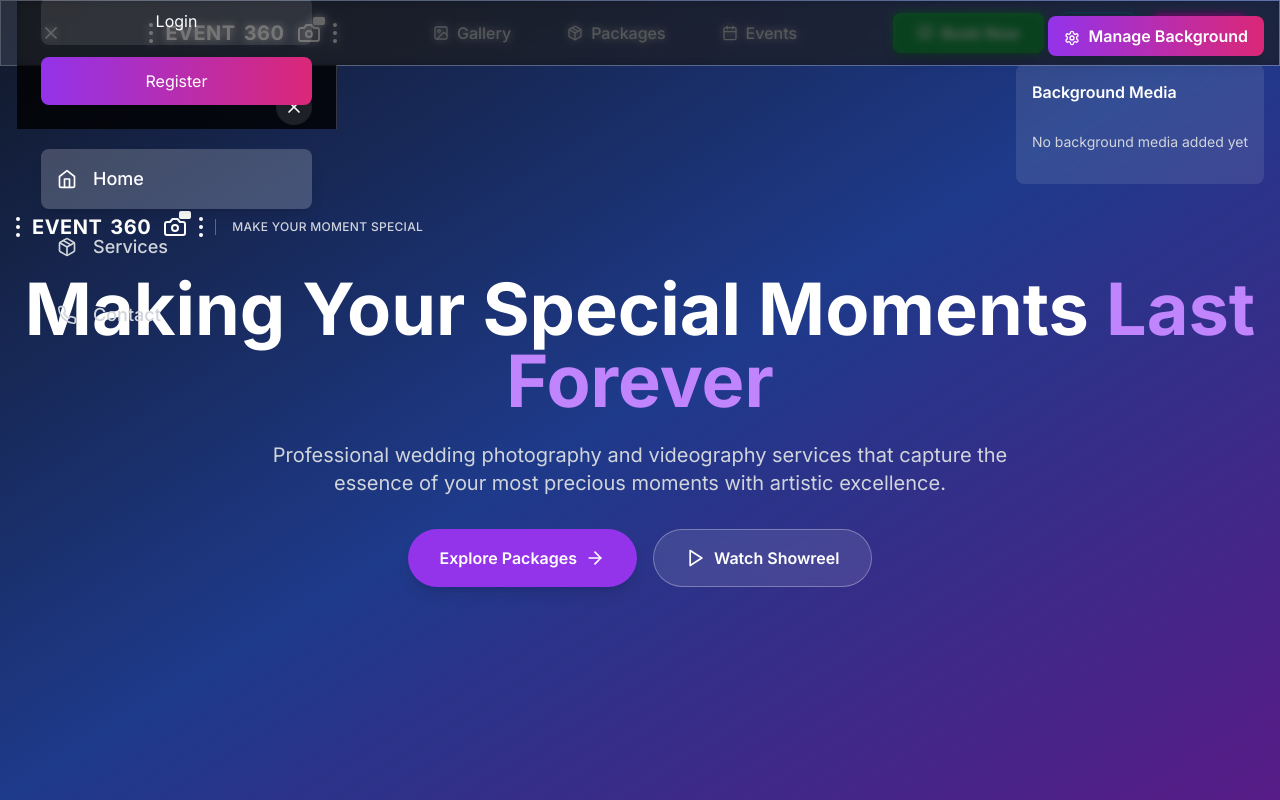
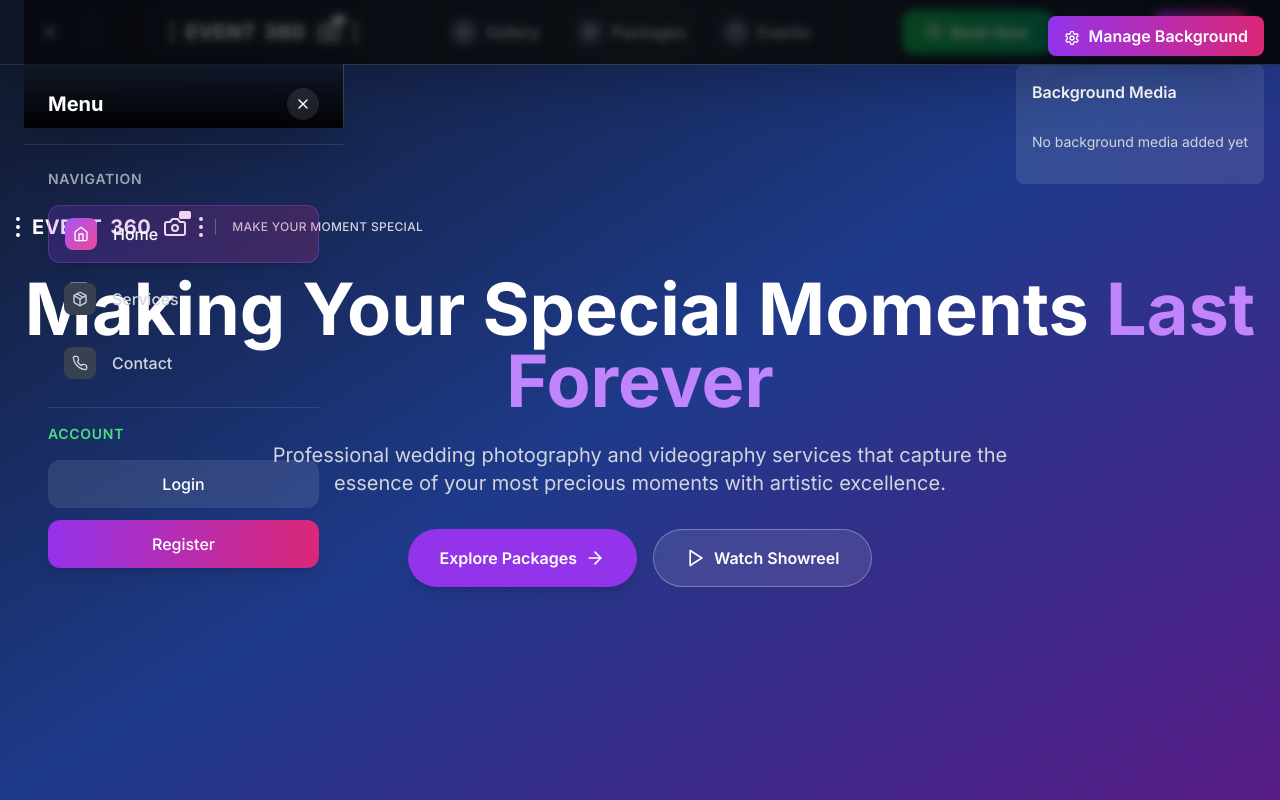
Before and after one commit to Rokibul-Islam-Robi/Event360, a React (Vite) app in the folder client/: page / in a window 1280 px wide. Both pictures are taken after a click on the button 51 px from the left and 33 px from the top of the page. Shown: the top 800 px of the page. Built offline with nearby package versions, Linux system fonts and the light colour scheme.

Commit message:
Redesign navigation with modern corporate styling, fix conflicts, improve spacing and organization

```diff
--- a/client/src/components/MenuBar.jsx
+++ b/client/src/components/MenuBar.jsx
@@ -10,13 +10,14 @@ import {
   Package,
   Phone,
   Camera,
-  Palette
+  Palette,
+  User,
+  LogOut
 } from 'lucide-react'
-import Logo from './Logo'
 
 const MenuBar = () => {
   const [isOpen, setIsOpen] = useState(false)
-  const { user, isAuthenticated, isAdmin } = useAuth()
+  const { user, isAuthenticated, isAdmin, logout } = useAuth()
   const location = useLocation()
 
   const navItems = [
@@ -31,12 +32,17 @@ const MenuBar = () => {
     setIsOpen(!isOpen)
   }
 
+  const handleLogout = () => {
+    logout()
+    setIsOpen(false)
+  }
+
   return (
     <>
       {/* Burger Menu Button */}
       <button
         onClick={handleMenuToggle}
-        className="p-2 rounded-lg text-gray-300 hover:text-white hover:bg-white/10 transition-all duration-200"
+        className="p-2 rounded-lg text-gray-300 hover:text-white hover:bg-white/10 transition-all duration-200 group"
       >
         <motion.div
           animate={isOpen ? { rotate: 180 } : { rotate: 0 }}
@@ -74,20 +80,28 @@ const MenuBar = () => {
                 stiffness: 300,
                 damping: 30
               }}
-               className="fixed top-16 left-0 h-full w-80 max-w-[80vw] bg-black/80 backdrop-blur-xl border-r border-white/20 z-50"
+              className="fixed top-16 left-0 h-full w-80 max-w-[80vw] bg-gradient-to-b from-gray-900/95 to-black/95 backdrop-blur-xl border-r border-white/20 z-50 shadow-2xl"
             >
-              {/* Close Button */}
-              <div className="flex justify-end p-6">
+              {/* Header */}
+              <div className="p-6 border-b border-white/10">
+                <div className="flex items-center justify-between">
+                  <h2 className="text-xl font-bold text-white">Menu</h2>
                   <button
                     onClick={() => setIsOpen(false)}
                     className="p-2 rounded-full bg-white/10 hover:bg-white/20 transition-all duration-200"
                   >
-                  <X className="w-5 h-5 text-white" />
+                    <X className="w-4 h-4 text-white" />
                   </button>
                 </div>
+              </div>
 
-              {/* Menu Items */}
-              <nav className="px-6 space-y-2">
+              {/* Main Navigation */}
+              <div className="p-6 space-y-4">
+                {/* Primary Navigation */}
+                <div className="space-y-2">
+                  <h3 className="text-sm font-semibold text-gray-400 uppercase tracking-wider mb-4">
+                    Navigation
+                  </h3>
                   {navItems.map((item, index) => {
                     const Icon = item.icon
                     return (
@@ -103,20 +117,27 @@ const MenuBar = () => {
                         <Link
                           to={item.path}
                           onClick={() => setIsOpen(false)}
-                        className={`flex items-center space-x-4 px-4 py-4 rounded-lg transition-all duration-300 font-medium group ${
+                          className={`flex items-center space-x-4 px-4 py-3 rounded-xl transition-all duration-300 font-medium group ${
                             isActive(item.path)
-                            ? 'text-white bg-white/20 shadow-lg'
+                              ? 'text-white bg-gradient-to-r from-purple-600/20 to-pink-600/20 border border-purple-500/30 shadow-lg'
                               : 'text-gray-300 hover:text-white hover:bg-white/10'
                           }`}
                         >
-                        <Icon className="w-5 h-5 group-hover:scale-110 transition-transform duration-200" />
-                        <span className="text-lg">{item.name}</span>
+                          <div className={`p-2 rounded-lg transition-all duration-200 ${
+                            isActive(item.path)
+                              ? 'bg-gradient-to-br from-purple-500 to-pink-500'
+                              : 'bg-gray-700 group-hover:bg-gray-600'
+                          }`}>
+                            <Icon className="w-4 h-4" />
+                          </div>
+                          <span className="text-base">{item.name}</span>
                         </Link>
                       </motion.div>
                     )
                   })}
+                </div>
 
-                {/* Admin Settings Button */}
+                {/* Admin Section */}
                 {isAdmin && (
                   <motion.div
                     initial={{ opacity: 0, x: -20 }}
@@ -125,14 +146,20 @@ const MenuBar = () => {
                       delay: navItems.length * 0.1,
                       duration: 0.3
                     }}
+                    className="pt-4 border-t border-white/10"
                   >
+                    <h3 className="text-sm font-semibold text-purple-400 uppercase tracking-wider mb-4">
+                      Admin
+                    </h3>
                     <Link
                       to="/manage-background"
                       onClick={() => setIsOpen(false)}
-                      className="flex items-center space-x-4 px-4 py-4 rounded-lg transition-all duration-300 font-medium text-purple-300 hover:text-purple-200 hover:bg-purple-500/20 group"
+                      className="flex items-center space-x-4 px-4 py-3 rounded-xl transition-all duration-300 font-medium text-purple-300 hover:text-purple-200 hover:bg-purple-500/20 group"
                     >
-                      <Palette className="w-5 h-5 group-hover:scale-110 transition-transform duration-200" />
-                      <span className="text-lg">Manage Background</span>
+                      <div className="p-2 rounded-lg bg-purple-600 group-hover:bg-purple-500 transition-all duration-200">
+                        <Palette className="w-4 h-4" />
+                      </div>
+                      <span className="text-base">Manage Background</span>
                     </Link>
                   </motion.div>
                 )}
@@ -146,10 +173,13 @@ const MenuBar = () => {
                       delay: (navItems.length + (isAdmin ? 1 : 0)) * 0.1,
                       duration: 0.3
                     }}
-                    className="pt-6 border-t border-white/20"
+                    className="pt-4 border-t border-white/10"
                   >
-                    <div className="flex items-center space-x-3 px-4 py-3">
-                      <div className="w-10 h-10 bg-gradient-to-br from-purple-500 to-pink-500 rounded-full flex items-center justify-center">
+                    <h3 className="text-sm font-semibold text-blue-400 uppercase tracking-wider mb-4">
+                      Account
+                    </h3>
+                    <div className="flex items-center space-x-3 px-4 py-3 mb-4">
+                      <div className="w-10 h-10 bg-gradient-to-br from-blue-500 to-purple-500 rounded-full flex items-center justify-center">
                         <Camera className="w-5 h-5 text-white" />
                       </div>
                       <div>
@@ -157,49 +187,60 @@ const MenuBar = () => {
                         <p className="text-gray-400 text-sm">{user?.email}</p>
                       </div>
                     </div>
-                  </motion.div>
-                )}
-              </nav>
-
-              {/* Bottom Section */}
-              <div className="absolute bottom-6 left-6 right-6">
-                {isAuthenticated ? (
-                  <motion.div
-                    initial={{ opacity: 0, y: 20 }}
-                    animate={{ opacity: 1, y: 0 }}
-                    transition={{ delay: 0.5, duration: 0.3 }}
-                    className="space-y-3"
-                  >
+                    <div className="space-y-2">
                       <Link
                         to="/dashboard"
                         onClick={() => setIsOpen(false)}
-                      className="flex items-center space-x-3 px-4 py-3 rounded-lg text-gray-300 hover:text-white hover:bg-white/10 transition-all duration-200"
+                        className="flex items-center space-x-4 px-4 py-3 rounded-xl text-gray-300 hover:text-white hover:bg-white/10 transition-all duration-200"
                       >
-                      <Settings className="w-5 h-5" />
-                      <span>Dashboard</span>
+                        <div className="p-2 rounded-lg bg-gray-700">
+                          <Settings className="w-4 h-4" />
+                        </div>
+                        <span className="text-base">Dashboard</span>
                       </Link>
+                      <button
+                        onClick={handleLogout}
+                        className="flex items-center space-x-4 px-4 py-3 rounded-xl text-gray-300 hover:text-red-400 hover:bg-red-500/10 transition-all duration-200 w-full"
+                      >
+                        <div className="p-2 rounded-lg bg-gray-700">
+                          <LogOut className="w-4 h-4" />
+                        </div>
+                        <span className="text-base">Logout</span>
+                      </button>
+                    </div>
                   </motion.div>
-                ) : (
+                )}
+
+                {/* Auth Section */}
+                {!isAuthenticated && (
                   <motion.div
-                    initial={{ opacity: 0, y: 20 }}
-                    animate={{ opacity: 1, y: 0 }}
-                    transition={{ delay: 0.5, duration: 0.3 }}
-                    className="space-y-3"
+                    initial={{ opacity: 0, x: -20 }}
+                    animate={{ opacity: 1, x: 0 }}
+                    transition={{
+                      delay: navItems.length * 0.1,
+                      duration: 0.3
+                    }}
+                    className="pt-4 border-t border-white/10"
                   >
+                    <h3 className="text-sm font-semibold text-green-400 uppercase tracking-wider mb-4">
+                      Account
+                    </h3>
+                    <div className="space-y-3">
                       <Link
                         to="/login"
                         onClick={() => setIsOpen(false)}
-                      className="block w-full text-center px-4 py-3 rounded-lg bg-white/10 text-white hover:bg-white/20 transition-all duration-200"
+                        className="block w-full text-center px-4 py-3 rounded-xl bg-white/10 text-white hover:bg-white/20 transition-all duration-200 font-medium"
                       >
                         Login
                       </Link>
                       <Link
                         to="/register"
                         onClick={() => setIsOpen(false)}
-                      className="block w-full text-center px-4 py-3 rounded-lg bg-gradient-to-r from-purple-600 to-pink-600 text-white hover:from-purple-700 hover:to-pink-700 transition-all duration-200"
+                        className="block w-full text-center px-4 py-3 rounded-xl bg-gradient-to-r from-purple-600 to-pink-600 text-white hover:from-purple-700 hover:to-pink-700 transition-all duration-200 font-medium shadow-lg"
                       >
                         Register
                       </Link>
+                    </div>
                   </motion.div>
                 )}
               </div>
--- a/client/src/components/Navbar.jsx
+++ b/client/src/components/Navbar.jsx
@@ -11,7 +11,6 @@ import {
   Camera,
   Calendar,
   Package,
-  Home,
   Image,
   Phone,
   BookOpen
@@ -38,75 +37,90 @@ const Navbar = () => {
   }
 
   return (
-    <nav className="fixed top-0 left-0 right-0 z-50 glass-effect">
+    <nav className="fixed top-0 left-0 right-0 z-50 bg-gradient-to-r from-gray-900/95 via-gray-800/95 to-gray-900/95 backdrop-blur-xl border-b border-white/10 shadow-2xl">
       <div className="max-w-7xl mx-auto px-4 sm:px-6 lg:px-8">
         <div className="flex justify-between items-center h-16">
           {/* Left side - MenuBar */}
-          <div className="flex items-center space-x-4">
+          <div className="flex items-center space-x-6">
             <MenuBar />
+            <div className="hidden md:block w-px h-8 bg-white/20"></div>
           </div>
 
           {/* Center Logo */}
-          <Link to="/" className="flex items-center">
+          <Link to="/" className="flex items-center group">
+            <div className="transform group-hover:scale-105 transition-transform duration-200">
               <Logo showTagline={false} />
+            </div>
           </Link>
 
           {/* Desktop Navigation */}
-          <div className="hidden md:flex items-center space-x-6">
+          <div className="hidden md:flex items-center space-x-1">
             {navItems.map((item) => {
               const Icon = item.icon
               return (
                 <Link
                   key={item.name}
                   to={item.path}
-                  className={`flex items-center space-x-2 px-4 py-2 rounded-lg transition-all duration-200 font-medium ${
+                  className={`flex items-center space-x-2 px-4 py-2 rounded-xl transition-all duration-300 font-medium group ${
                     isActive(item.path)
-                      ? 'text-white bg-primary-600 shadow-lg'
+                      ? 'text-white bg-gradient-to-r from-purple-600/20 to-pink-600/20 border border-purple-500/30 shadow-lg'
                       : 'text-gray-300 hover:text-white hover:bg-white/10'
                   }`}
                 >
+                  <div className={`p-1.5 rounded-lg transition-all duration-200 ${
+                    isActive(item.path)
+                      ? 'bg-gradient-to-br from-purple-500 to-pink-500'
+                      : 'bg-gray-700 group-hover:bg-gray-600'
+                  }`}>
                     <Icon className="w-4 h-4" />
-                  <span>{item.name}</span>
+                  </div>
+                  <span className="font-medium">{item.name}</span>
                 </Link>
               )
             })}
           </div>
 
           {/* Action Buttons */}
-          <div className="hidden md:flex items-center space-x-4">
+          <div className="hidden md:flex items-center space-x-3">
             {/* Booking Button */}
             <Link
               to="/book-event"
-              className="bg-green-600 hover:bg-green-700 text-white px-6 py-2 rounded-lg font-semibold transition-all duration-200 shadow-lg hover:shadow-xl flex items-center space-x-2"
+              className="bg-gradient-to-r from-green-600 to-emerald-600 hover:from-green-700 hover:to-emerald-700 text-white px-6 py-2.5 rounded-xl font-semibold transition-all duration-300 shadow-lg hover:shadow-xl flex items-center space-x-2 group"
             >
-              <BookOpen className="w-4 h-4" />
+              <BookOpen className="w-4 h-4 group-hover:scale-110 transition-transform duration-200" />
               <span>Book Now</span>
             </Link>
 
             {/* Auth Buttons */}
             {isAuthenticated ? (
-              <div className="flex items-center space-x-4">
+              <div className="flex items-center space-x-3">
                 <Link
                   to="/dashboard"
-                  className="btn-outline flex items-center space-x-2"
+                  className="flex items-center space-x-2 px-4 py-2.5 rounded-xl border border-white/20 text-white hover:bg-white/10 transition-all duration-300 font-medium group"
                 >
-                  <User className="w-4 h-4" />
+                  <User className="w-4 h-4 group-hover:scale-110 transition-transform duration-200" />
                   <span>Dashboard</span>
                 </Link>
                 <button
                   onClick={handleLogout}
-                  className="btn-secondary flex items-center space-x-2"
+                  className="flex items-center space-x-2 px-4 py-2.5 rounded-xl bg-gradient-to-r from-red-600 to-pink-600 hover:from-red-700 hover:to-pink-700 text-white transition-all duration-300 font-medium group"
                 >
-                  <LogOut className="w-4 h-4" />
+                  <LogOut className="w-4 h-4 group-hover:scale-110 transition-transform duration-200" />
                   <span>Logout</span>
                 </button>
               </div>
             ) : (
-              <div className="flex items-center space-x-4">
-                <Link to="/login" className="btn-outline">
+              <div className="flex items-center space-x-3">
+                <Link
+                  to="/login"
+                  className="px-4 py-2.5 rounded-xl border border-white/20 text-white hover:bg-white/10 transition-all duration-300 font-medium"
+                >
                   Login
                 </Link>
-                <Link to="/register" className="btn-secondary">
+                <Link
+                  to="/register"
+                  className="px-4 py-2.5 rounded-xl bg-gradient-to-r from-purple-600 to-pink-600 hover:from-purple-700 hover:to-pink-700 text-white transition-all duration-300 font-medium shadow-lg"
+                >
                   Register
                 </Link>
               </div>
@@ -117,7 +131,7 @@ const Navbar = () => {
           <div className="md:hidden">
             <button
               onClick={() => setIsOpen(!isOpen)}
-              className="p-2 rounded-lg text-gray-300 hover:text-white hover:bg-white/10"
+              className="p-2 rounded-lg text-gray-300 hover:text-white hover:bg-white/10 transition-all duration-200"
             >
               {isOpen ? <X className="w-6 h-6" /> : <Menu className="w-6 h-6" />}
             </button>
@@ -132,9 +146,14 @@ const Navbar = () => {
             initial={{ opacity: 0, height: 0 }}
             animate={{ opacity: 1, height: 'auto' }}
             exit={{ opacity: 0, height: 0 }}
-            className="md:hidden glass-effect border-t border-white/20"
+            className="md:hidden bg-gradient-to-b from-gray-800/95 to-gray-900/95 backdrop-blur-xl border-t border-white/10"
           >
             <div className="px-4 py-6 space-y-4">
+              {/* Mobile Navigation Items */}
+              <div className="space-y-2">
+                <h3 className="text-sm font-semibold text-gray-400 uppercase tracking-wider mb-3">
+                  Navigation
+                </h3>
                 {navItems.map((item) => {
                   const Icon = item.icon
                   return (
@@ -142,37 +161,45 @@ const Navbar = () => {
                       key={item.name}
                       to={item.path}
                       onClick={() => setIsOpen(false)}
-                    className={`flex items-center space-x-3 px-4 py-3 rounded-lg transition-all duration-200 font-medium ${
+                      className={`flex items-center space-x-3 px-4 py-3 rounded-xl transition-all duration-300 font-medium ${
                         isActive(item.path)
-                        ? 'text-white bg-primary-600 shadow-lg'
+                          ? 'text-white bg-gradient-to-r from-purple-600/20 to-pink-600/20 border border-purple-500/30'
                           : 'text-gray-300 hover:text-white hover:bg-white/10'
                       }`}
                     >
-                    <Icon className="w-5 h-5" />
+                      <div className={`p-2 rounded-lg ${
+                        isActive(item.path)
+                          ? 'bg-gradient-to-br from-purple-500 to-pink-500'
+                          : 'bg-gray-700'
+                      }`}>
+                        <Icon className="w-4 h-4" />
+                      </div>
                       <span>{item.name}</span>
                     </Link>
                   )
                 })}
+              </div>
 
               {/* Mobile Action Buttons */}
-              <div className="pt-4 border-t border-white/20 space-y-3">
+              <div className="pt-4 border-t border-white/10 space-y-3">
                 <Link
                   to="/book-event"
                   onClick={() => setIsOpen(false)}
-                  className="bg-green-600 hover:bg-green-700 text-white px-6 py-3 rounded-lg font-semibold transition-all duration-200 shadow-lg hover:shadow-xl flex items-center justify-center space-x-2 w-full"
+                  className="bg-gradient-to-r from-green-600 to-emerald-600 hover:from-green-700 hover:to-emerald-700 text-white px-6 py-3 rounded-xl font-semibold transition-all duration-300 shadow-lg hover:shadow-xl flex items-center justify-center space-x-2 w-full"
                 >
                   <BookOpen className="w-4 h-4" />
                   <span>Book Now</span>
                 </Link>
               </div>
 
-              <div className="pt-4 border-t border-white/20">
+              {/* Mobile Auth Section */}
+              <div className="pt-4 border-t border-white/10">
                 {isAuthenticated ? (
                   <div className="space-y-3">
                     <Link
                       to="/dashboard"
                       onClick={() => setIsOpen(false)}
-                      className="flex items-center space-x-3 px-4 py-3 rounded-lg text-gray-300 hover:text-white hover:bg-white/10"
+                      className="flex items-center space-x-3 px-4 py-3 rounded-xl text-gray-300 hover:text-white hover:bg-white/10"
                     >
                       <User className="w-5 h-5" />
                       <span>Dashboard</span>
@@ -182,7 +209,7 @@ const Navbar = () => {
                         handleLogout()
                         setIsOpen(false)
                       }}
-                      className="flex items-center space-x-3 px-4 py-3 rounded-lg text-gray-300 hover:text-red-400 hover:bg-red-500/10 w-full"
+                      className="flex items-center space-x-3 px-4 py-3 rounded-xl text-gray-300 hover:text-red-400 hover:bg-red-500/10 w-full"
                     >
                       <LogOut className="w-5 h-5" />
                       <span>Logout</span>
@@ -193,14 +220,14 @@ const Navbar = () => {
                     <Link
                       to="/login"
                       onClick={() => setIsOpen(false)}
-                      className="btn-outline w-full justify-center"
+                      className="block w-full text-center px-4 py-3 rounded-xl border border-white/20 text-white hover:bg-white/10 transition-all duration-200"
                     >
                       Login
                     </Link>
                     <Link
                       to="/register"
                       onClick={() => setIsOpen(false)}
-                      className="btn-secondary w-full justify-center"
+                      className="block w-full text-center px-4 py-3 rounded-xl bg-gradient-to-r from-purple-600 to-pink-600 text-white hover:from-purple-700 hover:to-pink-700 transition-all duration-200"
                     >
                       Register
                     </Link>
```
Lines whose indentation alone changed are shown as unchanged.
